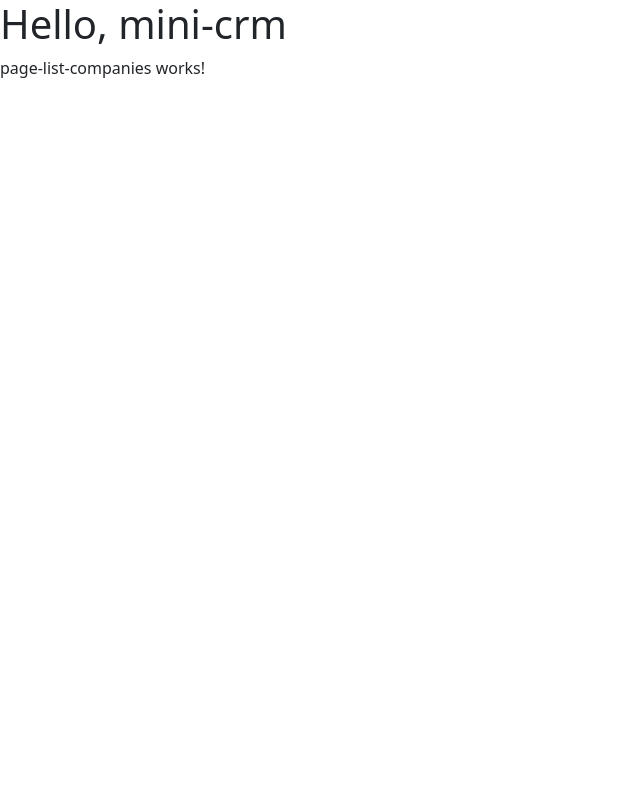
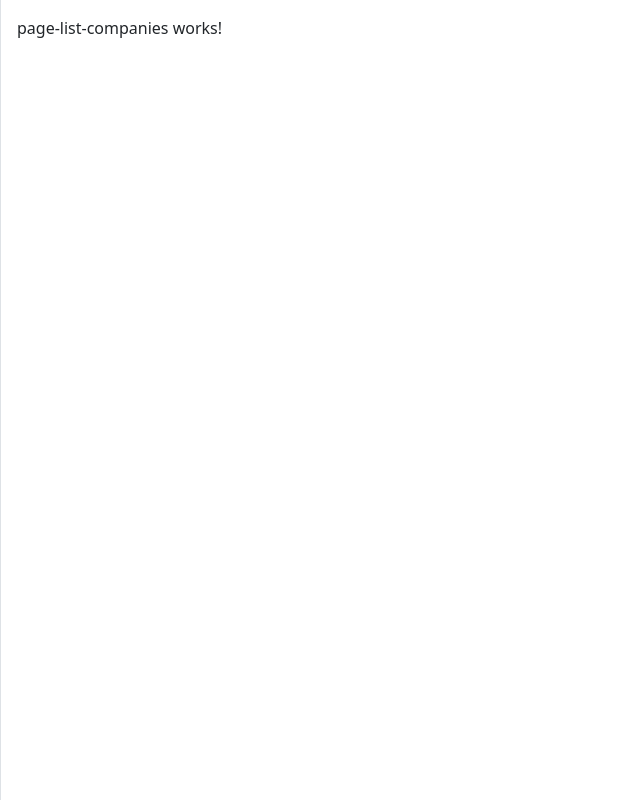
Before and after one commit to 2aiconcept/ANGR-03-2026, an Angular app: page /list-companies in a window 1280 px wide. Shown: the whole page, without its empty margins (0-640 px from the left). Built offline with nearby package versions, Linux system fonts and the light colour scheme.

Commit message:
app html

```diff
--- a/src/app/app.html
+++ b/src/app/app.html
@@ -1,3 +1,15 @@
-<h1 id="mytitle">{{ montitle }}</h1>
-<router-outlet></router-outlet>
-<!-- juste en dessous s'instancie dynamiquement les componennts qui correspondent à la route telle que définie dans le fichier de routing -->
+<div class="d-flex flex-column vh-100">
+  <header class="w-100 flex-shrink-0">
+    <!-- <app-header /> -->
+  </header>
+
+  <div class="d-flex flex-grow-1 overflow-hidden">
+      <nav class="app-sidebar flex-shrink-0 h-100 overflow-auto border-end bg-light">
+        <!-- <app-nav /> -->
+      </nav>
+
+    <main class="flex-grow-1 h-100 overflow-auto p-3">
+      <router-outlet />
+    </main>
+  </div>
+</div>
--- a/src/app/shared/components/nav/nav.css
+++ b/src/app/shared/components/nav/nav.css
@@ -0,0 +1,3 @@
+a:hover, a.active {
+    color: black
+}
```
Also changed, not shown: src/app/shared/components/nav/nav.html (+3 -5 lines), src/app/shared/components/nav/nav.ts (+5 -2 lines).
